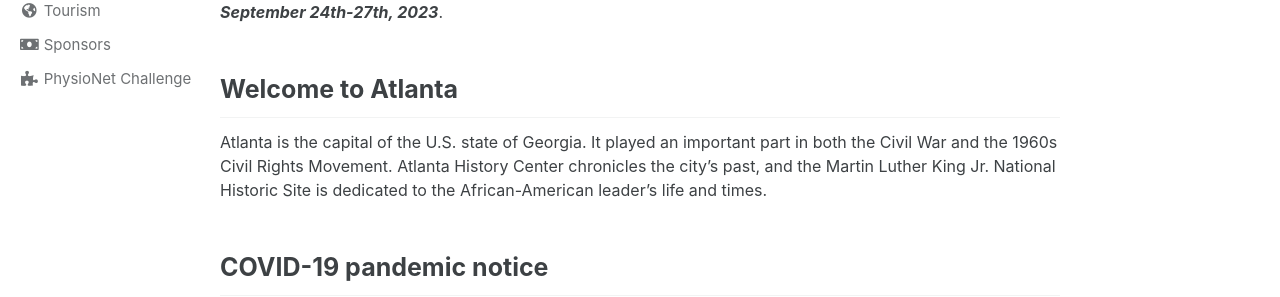
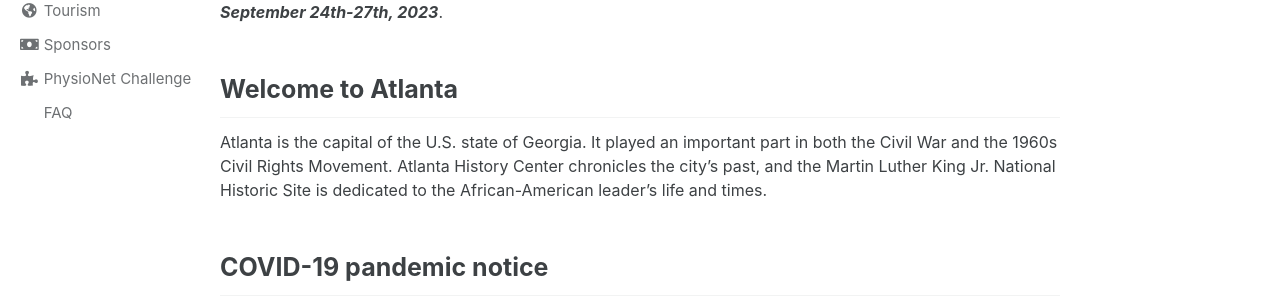
Before and after one commit to cinc2023/cinc2023.github.io, a Jekyll site: the page built from pages/home.md, in a window 1280 px wide. Shown: the part 481-778 px from the top of the page. Built offline with Jekyll 4.4.1, drawn with Linux system fonts in a browser that asks for light colours; cached includes are drawn as plain includes.

Commit message:
Update _config.yml

```diff
--- a/_config.yml
+++ b/_config.yml
@@ -137,6 +137,9 @@ author:
     - label: "PhysioNet Challenge"
       icon: "fas fa-fw fa-puzzle-piece"
       url: "/challenge/"
+    - label: "FAQ"
+      icon: "fas fa-fw fa-questions"
+      url: "/faq/"
 
 
 ## Site Footer
```
